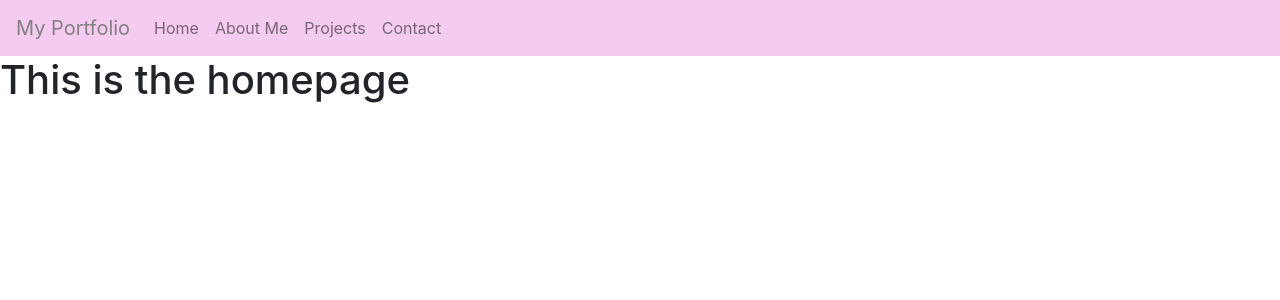
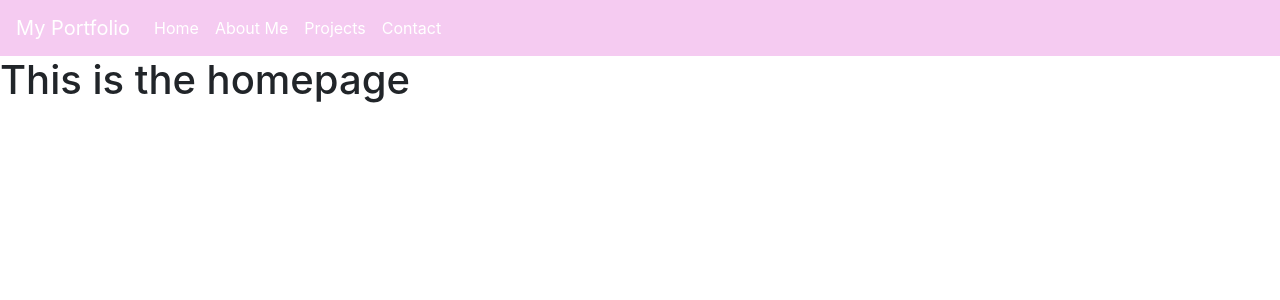
Before and after one commit to ecoBela/website_portfolio, a React (Create React App) app: page / in a window 1280 px wide. Shown: the top 300 px of the page. Built offline with nearby package versions, Linux system fonts and the light colour scheme.

Commit message:
overrided bootstrap link text colour

```diff
--- a/src/Components/NavigationBar.js
+++ b/src/Components/NavigationBar.js
@@ -5,14 +5,13 @@ import styled from 'styled-components';
 const Styles = styled.div`
 .navbar {
     background-color: #f5cbf1;
-
 }
 
 .navbar-brand, .navbar-nav, .nav-link{
-    color: grey;
+    color: white;
 
     &:hover{
-        color: pink;
+        color: grey;
     }
 }
 `;
@@ -26,10 +25,10 @@ const NavigationBar = () =>{
             <Navbar.Toggle aria-controls="basic-navbar-nav"/>
             <Navbar.Collapse id="basic-navbar-nav">
                 <Nav classname="ml-auto">
-                    <Nav.Item><Nav.Link href="/">Home</Nav.Link></Nav.Item>
-                    <Nav.Item><Nav.Link href="/about">About Me</Nav.Link></Nav.Item>
-                    <Nav.Item><Nav.Link href="/projects">Projects</Nav.Link></Nav.Item>
-                    <Nav.Item><Nav.Link href="/contact">Contact</Nav.Link></Nav.Item>
+                    <Nav.Item><Nav.Link style={{ color: "white" }} href="/">Home</Nav.Link></Nav.Item>
+                    <Nav.Item><Nav.Link style={{ color: "white" }} href="/about">About Me</Nav.Link></Nav.Item>
+                    <Nav.Item><Nav.Link style={{ color: "white" }} href="/projects">Projects</Nav.Link></Nav.Item>
+                    <Nav.Item><Nav.Link style={{ color: "white" }} href="/contact">Contact</Nav.Link></Nav.Item>
                 </Nav>
             </Navbar.Collapse>
         </Navbar>
```
